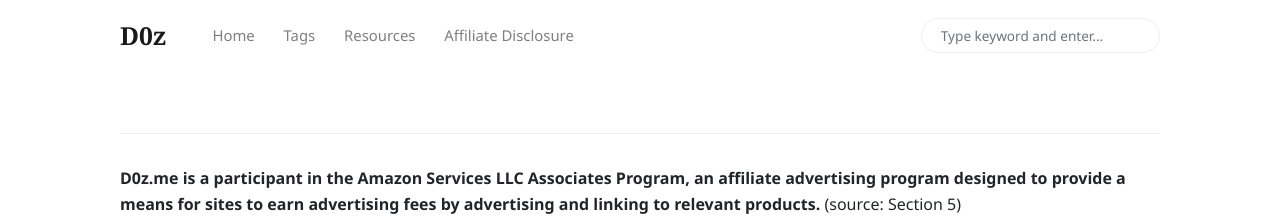
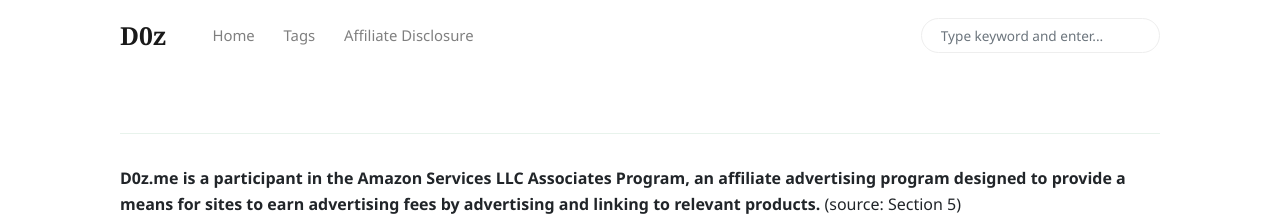
Before and after one commit to d0zme/d0z-medium, a Jekyll site: the page built from affiliate-disclosure.md, in a window 1280 px wide. Shown: the top 219 px of the page. Built offline with Jekyll 4.4.1, drawn with Linux system fonts in a browser that asks for light colours; nearby versions of some CDN libraries; comment, search, counter and statistics services are not loaded.

Commit message:
Update menu-header.html

```diff
--- a/_includes/menu-header.html
+++ b/_includes/menu-header.html
@@ -7,8 +7,5 @@
 <a class="nav-link" href="{{site.baseurl}}/tags.html">Tags</a>
 </li>
 <li class="nav-item">
-<a class="nav-link" href="{{site.baseurl}}/resources">Resources</a>
-</li>
-<li class="nav-item">
 <a class="nav-link" href="{{site.baseurl}}/affiliate-disclosure.html">Affiliate Disclosure</a>
 </li>
```
